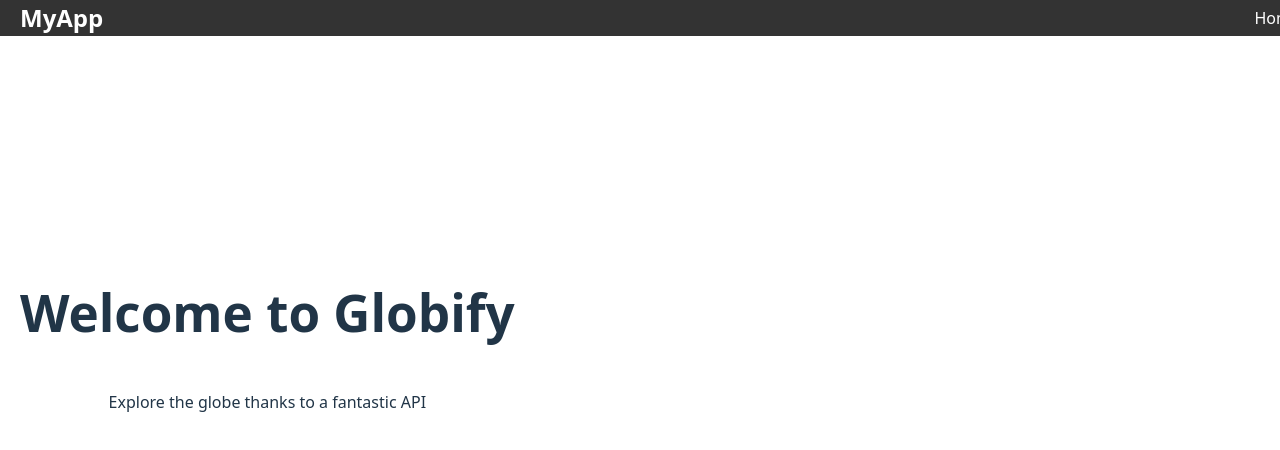
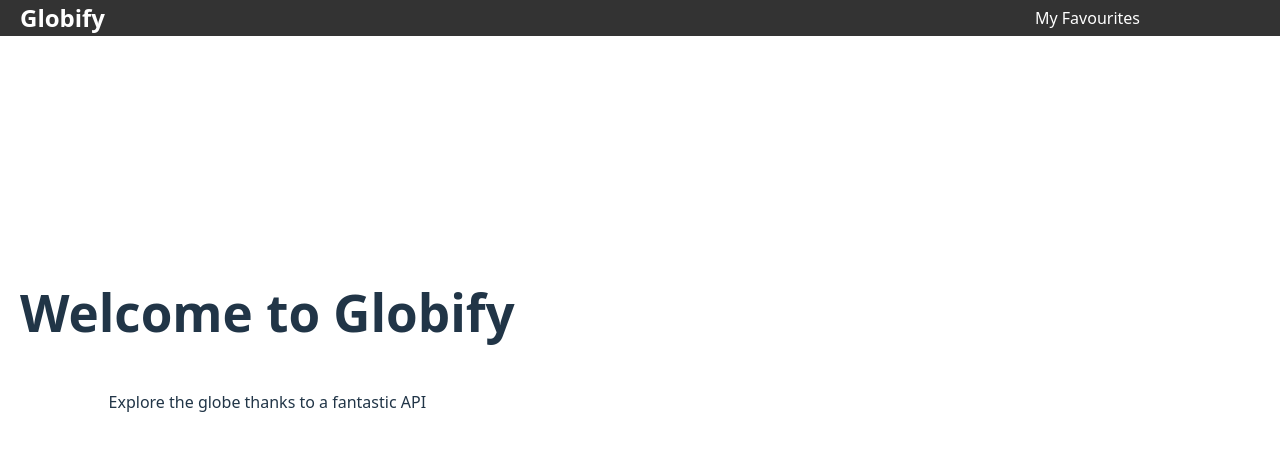
Before and after one commit to NotPako/challenmgeNumPablo, a React (Vite) app: page / in a window 1280 px wide. Shown: the top 450 px of the page. Built offline with nearby package versions, Linux system fonts and the light colour scheme; no server answers.

Commit message:
change nav texrs

```diff
--- a/src/components/Navbar.tsx
+++ b/src/components/Navbar.tsx
@@ -4,9 +4,9 @@ import { Link } from 'react-router-dom';
 const Navbar: React.FC = () => {
   return (
     <nav style={styles.nav}>
-      <h2 style={styles.logo}>MyApp</h2>
+      <h2 style={styles.logo}>Globify</h2>
       <div>
-        <Link to="/" style={styles.link}>Home</Link>
+        <Link to="/" style={styles.link}>My Favourites</Link>
       </div>
     </nav>
   );
@@ -29,7 +29,7 @@ const styles = {
   link: {
     color: 'white',
     textDecoration: 'none',
-    marginLeft: '15px'
+    marginRight: '10rem'
   } as React.CSSProperties,
   logo: {
     margin: 0
```
